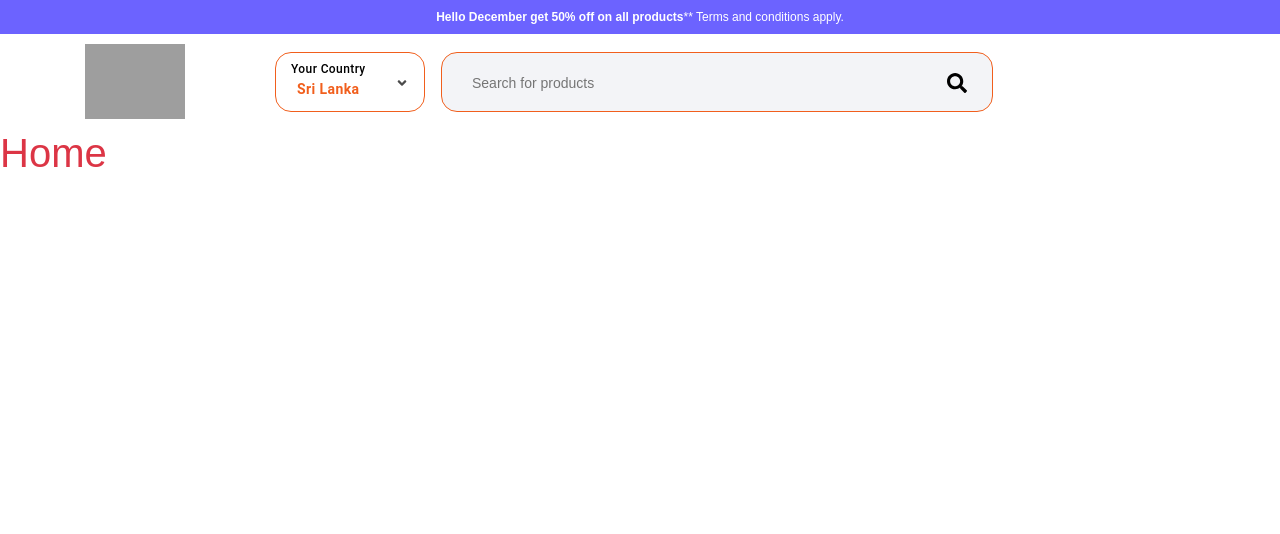
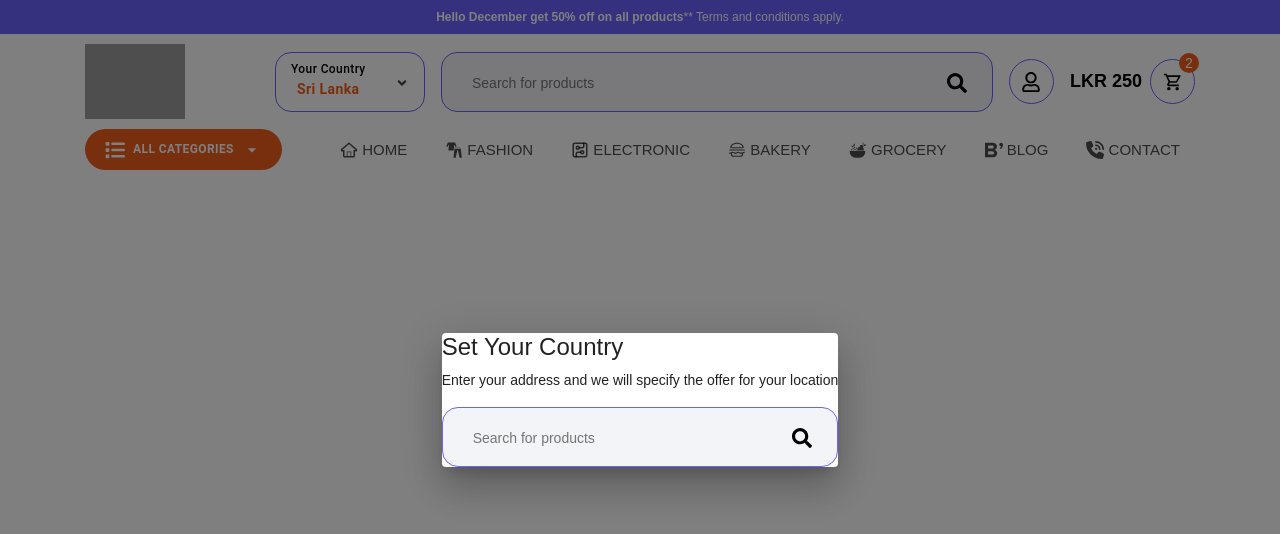
Before and after one commit to Dilshanpadukka/Online-Store, a React (Create React App) app: page / in a window 1280 px wide. Shown: the top 534 px of the page. Built offline with nearby package versions, Linux system fonts and the light colour scheme; grey boxes are pictures that could not be loaded.

Commit message:
finish header

```diff
--- a/src/App.css
+++ b/src/App.css
@@ -10,6 +10,20 @@ body {
 .bg-blue {
   background: #6c63ff;
 }
+
+@media (min-width: 1300px) {
+  .container,
+  .container-lg,
+  .container-md,
+  .container-sm,
+  .container-xl {
+    max-width: 1200px;
+  }
+}
+
+/* .container{
+  max-width: 90%;
+} */
 .headerWrapper .top-strip {
   padding: 8px 0px;
 }
@@ -31,7 +45,7 @@ body {
   height: 60px;
   min-width: 150px;
   color: black !important;
-  border: 1px solid #f15f1d;
+  border: 1px solid #6c63ff;
   padding: 10px 15px;
   border-radius: 16px;
 }
@@ -50,16 +64,16 @@ body {
 .headerWrapper .header .part2 .countryDropdown span.ml-auto svg {
   opacity: 0.7;
 }
-.header .headerSearchBar {
+ .headerSearchBar {
   width: 60%;
   height: 60px;
-  background: #f3f4f7 ;
+  background: #f3f4f7;
   padding: 10px;
   position: relative;
   border-radius: 16px;
-  border: 1px solid #f15f1d;
+  border: 1px solid #6c63ff;
 }
-.header .headerSearchBar input {
+ .headerSearchBar input {
   background: transparent !important;
   outline: none !important;
   width: 100%;
@@ -69,7 +83,7 @@ body {
   font-size: 14px;
   color: #000;
 }
-.header .headerSearchBar button {
+ .headerSearchBar button {
   position: absolute;
   top: 10px;
   right: 15px;
@@ -80,6 +94,96 @@ body {
   border-radius: 50% !important;
   color: #000;
 }
-.header .headerSearchBar button svg {
+ .headerSearchBar button svg {
   font-size: 20px;
 }
+
+header .part3 .circle {
+  align-items: center;
+  justify-content: center;
+  min-width: 45px !important;
+  height: 45px !important;
+  width: 45px !important;
+  border-radius: 50% !important;
+  color: #000;
+  border: 1px solid #6c63ff !important;
+}
+header .part3 .circle svg {
+  font-size: 20px;
+}
+.cartTab .price {
+  font-size: 18px;
+  color: #000;
+  font-weight: 700;
+}
+.cartTab button {
+  background: #ffffff !important;
+}
+.cartTab button svg {
+  color: #020202 !important;
+}
+.cartTab .count {
+  font-size: 14px;
+  position: absolute;
+  top: -6px;
+  right: -4px;
+  background: #f15f1d;
+  border-radius: 50%;
+  color: #fff;
+  width: 20px;
+  height: 20px;
+}
+.locationModal .Multipaper-elavation{
+  padding: 25px;
+}
+nav .navPart1{
+  max-width: 20%;
+  flex: 0 0 20%;
+}
+nav .navPart2{
+  max-width: 80%;
+  flex: 0 0 80%;
+}
+nav .allCategories {
+  background: #f15f1d;
+  padding: 8px 20px !important;
+  border-radius: 25px !important;
+}
+nav .allCategories * {
+  color: #fff;
+}
+nav .allCategories:hover {
+  background: #6c63ff;
+}
+nav .allCategories .text {
+  font-weight: 600;
+  font-size: 12px;
+}
+nav .allCategories .iconList svg {
+  font-size: 20px !important;
+}
+nav .allCategories .iconDrop svg {
+  font-size: 20px !important;
+}
+nav .navPart2 ul{
+  margin-bottom: 0px;
+}
+nav .navPart2 ul li a{
+  font-size: 15px;
+  font-weight: 500;
+  text-decoration: none;
+  color: rgba(0, 0, 0, 0.7);
+  text-transform: uppercase;
+  display: flex;
+  align-items: center;
+  padding: 10px 15px;
+  transition: all 0.3s ease-in-out;
+  border-radius: 25px;
+}
+nav .navPart2 ul li a svg {
+  font-size: 18px;
+}
+nav .navPart2 ul li a:hover{
+  background: #6c63ff;
+  color: #ffffff;
+}
--- a/src/Components/CountryDropDown/index.js
+++ b/src/Components/CountryDropDown/index.js
@@ -1,5 +1,10 @@
 import Button from "@mui/material/Button";
 import { FaAngleDown } from "react-icons/fa";
+import Dialog from "@mui/material/Dialog";
+import DialogTitle from "@mui/material/DialogTitle";
+import { FaSearch } from "react-icons/fa";
+
+
 const CountryDropDown = () => {
   return (
     <>
@@ -8,8 +13,20 @@ const CountryDropDown = () => {
           <span className="label">Your Country</span>
           <span className="countryName">Sri Lanka</span>
         </div>
-        <span className="ml-auto"><FaAngleDown /></span>
+        <span className="ml-auto">
+          <FaAngleDown />
+        </span>
       </Button>
+
+      <Dialog open={true} className="locationModal">
+        <h4>Set Your Country</h4>
+        <p>Enter your address and we will specify the offer for your location</p>
+
+        <div className="headerSearchBar w-100">
+        <input type="text" placeholder="Search for products" />
+        <Button><FaSearch /></Button>
+      </div>
+      </Dialog>
     </>
   );
 };
--- /dev/null
+++ b/src/Components/Header/NavBar/index.js
@@ -0,0 +1,45 @@
+import { Button } from "@mui/material";
+import { FaList } from "react-icons/fa6";
+import { MdOutlineArrowDropDown } from "react-icons/md";
+import { Link } from "react-router-dom";
+import { TiHomeOutline } from "react-icons/ti";
+import { GiClothes } from "react-icons/gi";
+import { LuCircuitBoard } from "react-icons/lu";
+import { PiHamburger } from "react-icons/pi";
+import { GiFruitBowl } from "react-icons/gi";
+import { SiBloglovin } from "react-icons/si";
+import { FaPhoneVolume } from "react-icons/fa6";
+
+
+const Navigation = () => {
+  return (
+    <nav>
+          <div className="container">
+            <div className="row">
+              <div className="col-sm-3 navPart1">
+                <Button className="allCategories align-items-center">
+                    <span className="iconList mr-2"><FaList /></span>
+                    <span className="text">All Categories</span>
+                    <span className="iconDrop ml-2"><MdOutlineArrowDropDown /></span>
+                    </Button>
+              </div>
+
+              <div className="col-sm-9 navPart2 d-flex align-items-center">
+                <ul className="list list-inline ml-auto">
+                    <li className="list-inline-item"><Link to="/"><TiHomeOutline />&nbsp;Home</Link></li>
+                    <li className="list-inline-item"><Link to="/"><GiClothes />&nbsp;Fashion</Link></li>
+                    <li className="list-inline-item"><Link to="/"><LuCircuitBoard />&nbsp;Electronic</Link></li>
+                    <li className="list-inline-item"><Link to="/"><PiHamburger />&nbsp;Bakery</Link></li>
+                    <li className="list-inline-item"><Link to="/"><GiFruitBowl />&nbsp;Grocery</Link></li>
+                    <li className="list-inline-item"><Link to="/"><SiBloglovin />&nbsp;Blog</Link></li>
+                    <li className="list-inline-item"><Link to="/"><FaPhoneVolume />&nbsp;Contact</Link></li>
+
+                </ul>
+              </div>
+            </div>
+          </div>
+        </nav>
+  )
+};
+
+export default Navigation;
--- /dev/null
+++ b/src/Components/Header/SearchBox/index.js
@@ -0,0 +1,12 @@
+import { FaSearch } from "react-icons/fa";
+import { Button } from "@mui/material";
+const SearchBox = () => {
+    return (
+        <div className="headerSearchBar ml-3 mr-3">
+        <input type="text" placeholder="Search for products" />
+        <Button><FaSearch /></Button>
+      </div>
+        )
+    }
+
+    export default SearchBox;
--- a/src/Components/Header/index.js
+++ b/src/Components/Header/index.js
@@ -3,8 +3,10 @@ import Logo from "../../assets/images/logo.jpg";
 import CountryDropDown from "../CountryDropDown";
 import { FaSearch } from "react-icons/fa";
 import { Button } from "@mui/material";
-
-
+import { FaRegUser } from "react-icons/fa";
+import { MdOutlineShoppingCart } from "react-icons/md";
+import SearchBox from "./SearchBox";
+import Navigation from "./NavBar";
 
 const Header = () => {
   return (
@@ -28,17 +30,29 @@ const Header = () => {
                 </Link>
               </div>
               <div className="col-sm-10 d-flex align-items-center part2">
-             <CountryDropDown/>
-             {/*Header Search Bar Start Here */}
-             <div className="headerSearchBar ml-3 mr-3">
-                <input type="text" placeholder="Search for products" />
-                <Button><FaSearch /></Button>
+                <CountryDropDown />
+                <SearchBox />
+                <div className="part3 d-flex align-items-center ml-auto">
+                  <Button className="circle mr-3">
+                    <FaRegUser />
+                  </Button>
+                  <div className="ml-auto cartTab d-flex align-items-center">
+                    <span className="price">LKR 250</span>
+                    <div className="position-relative ml-2">
+                      <Button className="circle">
+                        <MdOutlineShoppingCart />
+                      </Button>
+                      <span className="count d-flex align-items-center justify-content-center">
+                        2
+                      </span>
+                    </div>
+                  </div>
+                </div>
               </div>
-              {/*Header Search Bar End Here */}
             </div>
           </div>
-        </div>
-      </header>
+        </header>
+        <Navigation />
       </div>
     </>
   );
--- a/src/Pages/Home/index.js
+++ b/src/Pages/Home/index.js
@@ -1,7 +1,7 @@
 const Home = () => {
     return (
         <>
-        <h1 className='text-danger center'>Home</h1>
+        {/* <h1 className='text-danger center'>Home</h1> */}
         </>
     );
 }
```
